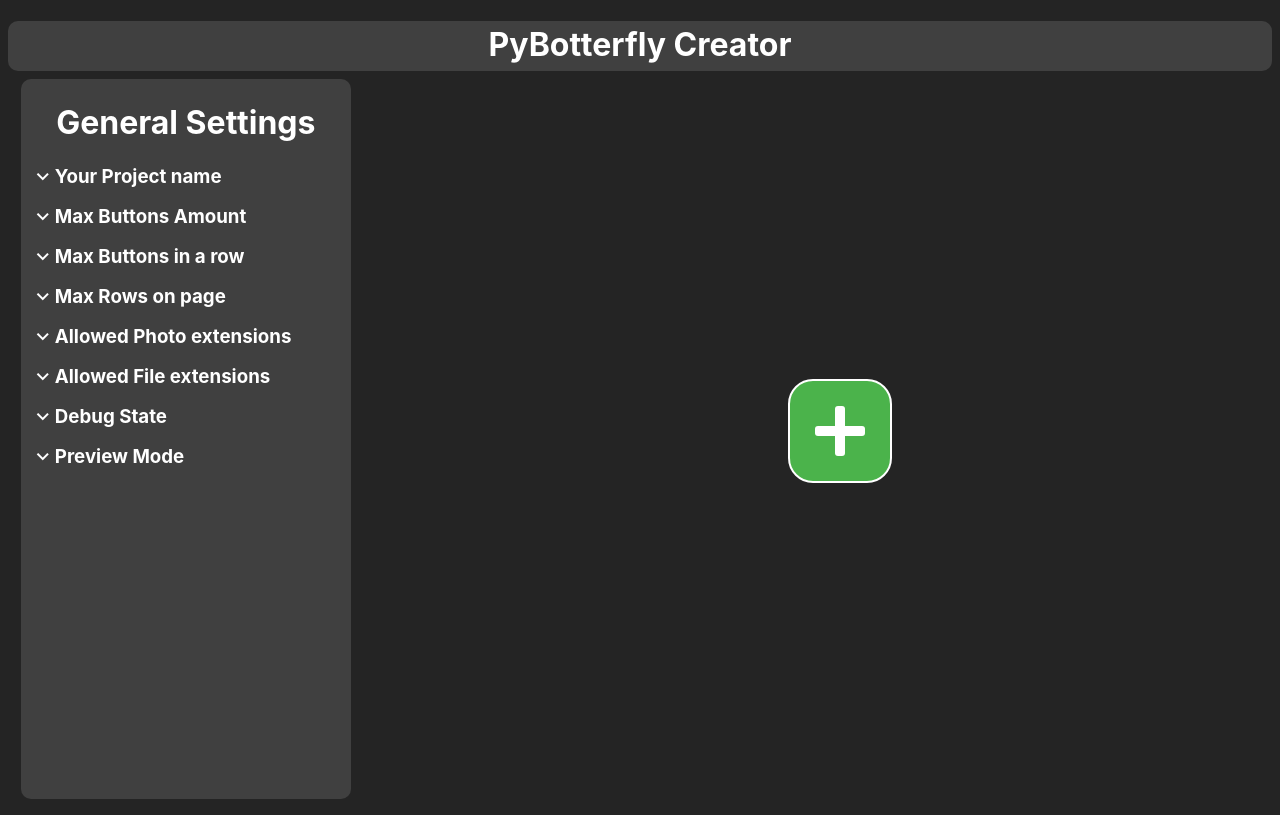
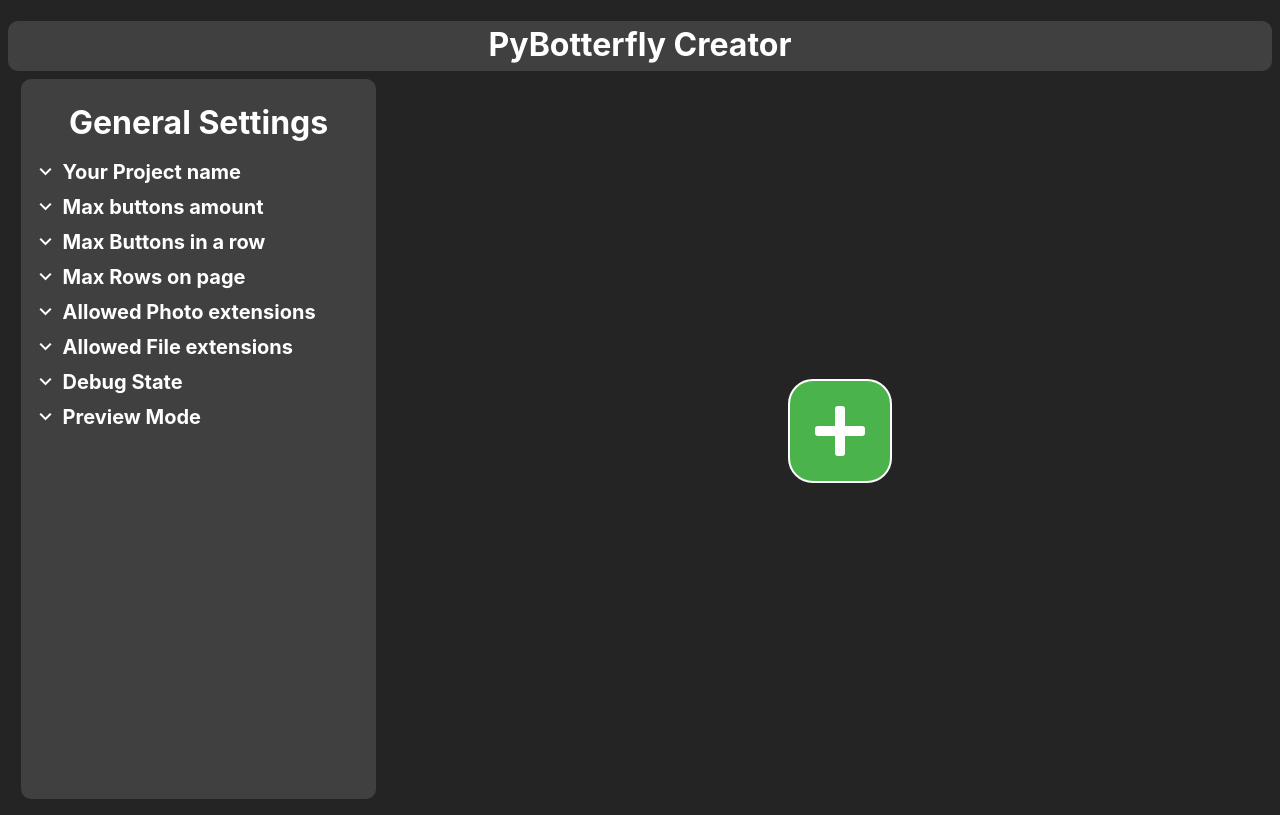
Before and after one commit to Ninzalo/PyBotterfly-web, a React (Vite) app: page / in a window 1280 px wide. Built offline with nearby package versions, Linux system fonts and the light colour scheme.

Commit message:
feat(leftsidebar): edit DropDown menus

```diff
--- a/src/components/Sidebar.css
+++ b/src/components/Sidebar.css
@@ -10,6 +10,7 @@
   min-height: 90vh;
 
   margin: 1vh 1vw;
+  padding: 0 1vw;
 
   display: flex;
   flex-direction: column;
--- /dev/null
+++ b/src/components/dropdownmenu/DropDownMenu.css
@@ -0,0 +1,73 @@
+.dropdown-menu {
+  margin: 0;
+  margin-bottom: 5px;
+  padding: 0;
+  padding-right: 10px;
+
+  width: calc(100% - 10px);
+  height: auto;
+
+  display: flex;
+  flex-direction: column;
+}
+
+.dropdown-menu > .dropdown-menu-preview {
+  display: flex;
+  flex-direction: row;
+  justify-content: start;
+  align-items: center;
+
+  margin: 0;
+  padding: 0;
+
+  width: 100%;
+  height: auto;
+}
+
+.dropdown-menu > .dropdown-menu-preview > .dropdown-menu-preview-expand {
+  /* background-color: black; */
+  display: flex;
+  flex-direction: row;
+  justify-content: start;
+  align-items: center;
+
+  margin: 0;
+  padding: 0;
+  width: auto;
+}
+
+.dropdown-menu
+  > .dropdown-menu-preview
+  > .dropdown-menu-preview-expand
+  > .material-symbols-outlined {
+  margin: 0;
+  margin-right: 5px;
+  padding: 0;
+}
+
+.dropdown-menu
+  > .dropdown-menu-preview
+  > .dropdown-menu-preview-expand
+  > .dropdown-menu-title {
+  /* background-color: black; */
+  margin: 0;
+  margin-right: 10px;
+  padding: 0;
+  font-size: 1.25rem;
+  text-align: left;
+}
+
+.dropdown-menu > .dropdown-menu-preview > .dropdown-menu-title-element {
+  display: flex;
+  flex-direction: row;
+  justify-content: start;
+  align-items: center;
+  width: 100%;
+}
+
+.dropdown-menu > .dropdown-menu-content {
+  margin: 5px 0 5px 25px;
+
+  width: calc(100% - 25px);
+  height: 100%;
+}
--- /dev/null
+++ b/src/components/dropdownmenu/DropDownMenu.jsx
@@ -0,0 +1,30 @@
+import React from 'react'
+import './DropDownMenu.css'
+
+export default function DropDownMenu(props) {
+  const [isOpened, setIsOpened] = React.useState(props.defaultIsOpened || false)
+
+  function toggleIsOpened() {
+    setIsOpened((prev) => !prev)
+  }
+
+  return (
+    <div className='dropdown-menu'>
+      <div className='dropdown-menu-preview'>
+        <div
+          className='dropdown-menu-preview-expand clickable'
+          onClick={toggleIsOpened}
+        >
+          <span className='material-symbols-outlined'>
+            {isOpened ? 'expand_less' : 'expand_more'}
+          </span>
+          <h3 className='dropdown-menu-title'>{props.menuTitle}</h3>
+        </div>
+        {props.nameElement && (
+          <div className='dropdown-menu-title-element'>{props.nameElement}</div>
+        )}
+      </div>
+      {isOpened && <div className='dropdown-menu-content'>{props.content}</div>}
+    </div>
+  )
+}
--- a/src/components/leftsidebar/AllowedFileExtensionsContainer.jsx
+++ b/src/components/leftsidebar/AllowedFileExtensionsContainer.jsx
@@ -1,14 +1,8 @@
 import React from 'react'
-import DropDownItem from './DropDownItem'
+import DropDownMenu from '../dropdownmenu/DropDownMenu'
 import AllowedItem from '../AllowedItem'
 
 export default function AllowedFileExtensionsContainer(props) {
-  const [itemOpened, setItemOpened] = React.useState(false)
-
-  function toggleOpened() {
-    setItemOpened((prevState) => !prevState)
-  }
-
   const handleEnterPress = (key) => {
     if (key.code === 'Enter') {
       props.fileExtensionsFuncs.addFileExtension(
@@ -27,17 +21,9 @@ export default function AllowedFileExtensionsContainer(props) {
     />
   ))
 
-  return (
+  const allowedFileExtensionsEl = (
     <div className='allowed-file-extensions-container'>
-      <DropDownItem
-        dropDownArrow={props.dropDownArrow}
-        toggleItem={toggleOpened}
-        isItemCurrentOpened={itemOpened}
-        dropDownItemName='Allowed File extensions'
-      />
-
-      {itemOpened && extensions}
-      {itemOpened && (
+      {extensions}
       <div className='add-extension'>
         <input
           type='text'
@@ -58,7 +44,13 @@ export default function AllowedFileExtensionsContainer(props) {
           done
         </span>
       </div>
-      )}
     </div>
   )
+
+  return (
+    <DropDownMenu
+      menuTitle='Allowed File extensions'
+      content={allowedFileExtensionsEl}
+    />
+  )
 }
--- a/src/components/leftsidebar/AllowedPhotoExtensionsContainer.jsx
+++ b/src/components/leftsidebar/AllowedPhotoExtensionsContainer.jsx
@@ -1,14 +1,8 @@
 import React from 'react'
-import DropDownItem from './DropDownItem'
+import DropDownMenu from '../dropdownmenu/DropDownMenu'
 import AllowedItem from '../AllowedItem'
 
 export default function AllowedPhotoExtensionsContainer(props) {
-  const [itemOpened, setItemOpened] = React.useState(false)
-
-  function toggleOpened() {
-    setItemOpened((prevState) => !prevState)
-  }
-
   const handleEnterPress = (key) => {
     if (key.code === 'Enter') {
       props.photoExtensionsFuncs.addPhotoExtension(
@@ -27,17 +21,9 @@ export default function AllowedPhotoExtensionsContainer(props) {
     />
   ))
 
-  return (
+  const allowedPhotoExtensionsEl = (
     <div className='allowed-photo-extensions-container'>
-      <DropDownItem
-        dropDownArrow={props.dropDownArrow}
-        toggleItem={toggleOpened}
-        isItemCurrentOpened={itemOpened}
-        dropDownItemName='Allowed Photo extensions'
-      />
-
-      {itemOpened && extensions}
-      {itemOpened && (
+      {extensions}
       <div className='add-extension'>
         <input
           type='text'
@@ -58,7 +44,13 @@ export default function AllowedPhotoExtensionsContainer(props) {
           done
         </span>
       </div>
-      )}
     </div>
   )
+
+  return (
+    <DropDownMenu
+      menuTitle='Allowed Photo extensions'
+      content={allowedPhotoExtensionsEl}
+    />
+  )
 }
--- a/src/components/leftsidebar/DebugStateContainer.jsx
+++ b/src/components/leftsidebar/DebugStateContainer.jsx
@@ -1,28 +1,16 @@
 import React from 'react'
-import DropDownItem from './DropDownItem'
+import DropDownMenu from '../dropdownmenu/DropDownMenu'
 import Switch from '../switch/Switch'
 
 export default function DebugStateContainer(props) {
-  const [itemOpened, setItemOpened] = React.useState(false)
-
-  function toggleOpened() {
-    setItemOpened((prevState) => !prevState)
-  }
-
-  return (
+  const debugStateEl = (
     <div className='debug-state-container'>
-      <DropDownItem
-        dropDownArrow={props.dropDownArrow}
-        toggleItem={toggleOpened}
-        isItemCurrentOpened={itemOpened}
-        dropDownItemName='Debug State'
+      <Switch
+        toggleSwitch={props.debugStateFuncs.toggleDebugState}
+        switchState={props.debugStateFuncs.debugState}
       />
-      {itemOpened && (
-        <Switch
-          toggleSwitch={props.debugStateFuncs.toggleDebugState}
-          switchState={props.debugStateFuncs.debugState}
-        />
-      )}
     </div>
   )
+
+  return <DropDownMenu menuTitle='Debug State' content={debugStateEl} />
 }
--- a/src/components/leftsidebar/LeftSidebar.jsx
+++ b/src/components/leftsidebar/LeftSidebar.jsx
@@ -13,39 +13,27 @@ export default function LeftSidebar(props) {
   return (
     <div className='sidebar left-sidebar'>
       <h1>General Settings</h1>
-      <ProjectNameContainer
-        dropDownArrow={props.dropDownArrow}
-        projectNameFuncs={props.projectNameFuncs}
-      />
+      <ProjectNameContainer projectNameFuncs={props.projectNameFuncs} />
       <MaxButtonsAmountContainer
-        dropDownArrow={props.dropDownArrow}
         maxButtonsAmountFuncs={props.maxButtonsAmountFuncs}
       />
       <MaxButtonsInRowContainer
-        dropDownArrow={props.dropDownArrow}
         maxButtonsInRowFuncs={props.maxButtonsInRowFuncs}
       />
-      <MaxRowsContainer
-        dropDownArrow={props.dropDownArrow}
-        maxRowsFuncs={props.maxRowsFuncs}
-      />
+      <MaxRowsContainer maxRowsFuncs={props.maxRowsFuncs} />
       <AllowedPhotoExtensionsContainer
-        dropDownArrow={props.dropDownArrow}
         photoExtensionsFuncs={props.photoExtensionsFuncs}
       />
       <AllowedFileExtensionsContainer
-        dropDownArrow={props.dropDownArrow}
         fileExtensionsFuncs={props.fileExtensionsFuncs}
       />
-      <DebugStateContainer
-        dropDownArrow={props.dropDownArrow}
-        debugStateFuncs={props.debugStateFuncs}
-      />
-      <PreviewModeContainer
-        dropDownArrow={props.dropDownArrow}
-        previewModeFuncs={props.previewModeFuncs}
-      />
+      <DebugStateContainer debugStateFuncs={props.debugStateFuncs} />
+      <PreviewModeContainer previewModeFuncs={props.previewModeFuncs} />
+
       <div className='empty-bottom-space'></div>
     </div>
   )
 }
+
+//
+//
--- a/src/components/leftsidebar/MaxButtonsAmountComponent.jsx
+++ b/src/components/leftsidebar/MaxButtonsAmountComponent.jsx
@@ -1,23 +1,10 @@
 import React from 'react'
-import DropDownItem from './DropDownItem'
+import DropDownMenu from '../dropdownmenu/DropDownMenu'
 import { defaultValues } from '../../DefaultValues'
 
 export default function MaxButtonsAmountContainer(props) {
-  const [itemOpened, setItemOpened] = React.useState(false)
-
-  function toggleOpened() {
-    setItemOpened((prevState) => !prevState)
-  }
-
-  return (
+  const maxButtonsAmountEl = (
     <div className='max-buttons-amount'>
-      <DropDownItem
-        dropDownArrow={props.dropDownArrow}
-        toggleItem={toggleOpened}
-        isItemCurrentOpened={itemOpened}
-        dropDownItemName='Max Buttons Amount'
-      />
-      {itemOpened && (
       <div className='counter'>
         <div
           className={`circle clickable ${
@@ -42,7 +29,10 @@ export default function MaxButtonsAmountContainer(props) {
           +
         </div>
       </div>
-      )}
     </div>
   )
+
+  return (
+    <DropDownMenu menuTitle='Max buttons amount' content={maxButtonsAmountEl} />
+  )
 }
--- a/src/components/leftsidebar/MaxButtonsInRowContainer.jsx
+++ b/src/components/leftsidebar/MaxButtonsInRowContainer.jsx
@@ -1,23 +1,10 @@
 import React from 'react'
-import DropDownItem from './DropDownItem'
+import DropDownMenu from '../dropdownmenu/DropDownMenu'
 import { defaultValues } from '../../DefaultValues'
 
 export default function MaxButtonsInRowContainer(props) {
-  const [itemOpened, setItemOpened] = React.useState(false)
-
-  function toggleOpened() {
-    setItemOpened((prevState) => !prevState)
-  }
-
-  return (
+  const maxButtonsInRowEl = (
     <div className='max-buttons-in-row'>
-      <DropDownItem
-        dropDownArrow={props.dropDownArrow}
-        toggleItem={toggleOpened}
-        isItemCurrentOpened={itemOpened}
-        dropDownItemName='Max Buttons in a row'
-      />
-      {itemOpened && (
       <div className='counter'>
         <div
           className={`circle clickable ${
@@ -42,7 +29,12 @@ export default function MaxButtonsInRowContainer(props) {
           +
         </div>
       </div>
-      )}
     </div>
   )
+  return (
+    <DropDownMenu
+      menuTitle='Max Buttons in a row'
+      content={maxButtonsInRowEl}
+    />
+  )
 }
--- a/src/components/leftsidebar/MaxRowsContainer.jsx
+++ b/src/components/leftsidebar/MaxRowsContainer.jsx
@@ -1,24 +1,10 @@
 import React from 'react'
-import DropDownItem from './DropDownItem'
+import DropDownMenu from '../dropdownmenu/DropDownMenu'
 import { defaultValues } from '../../DefaultValues'
 
 export default function MaxRowsContainer(props) {
-  const [itemOpened, setItemOpened] = React.useState(false)
-
-  function toggleOpened() {
-    setItemOpened((prevState) => !prevState)
-  }
-
-  return (
+  const maxRowsEl = (
     <div className='max-rows-container'>
-      <DropDownItem
-        dropDownArrow={props.dropDownArrow}
-        toggleItem={toggleOpened}
-        isItemCurrentOpened={itemOpened}
-        dropDownItemName='Max Rows on page'
-      />
-
-      {itemOpened && (
       <div className='counter'>
         <div
           className={`circle clickable ${
@@ -42,7 +28,8 @@ export default function MaxRowsContainer(props) {
           +
         </div>
       </div>
-      )}
     </div>
   )
+
+  return <DropDownMenu menuTitle='Max Rows on page' content={maxRowsEl} />
 }
--- a/src/components/leftsidebar/PreviewModeContainer.jsx
+++ b/src/components/leftsidebar/PreviewModeContainer.jsx
@@ -1,28 +1,16 @@
 import React from 'react'
-import DropDownItem from './DropDownItem'
+import DropDownMenu from '../dropdownmenu/DropDownMenu'
 import Switch from '../switch/Switch'
 
 export default function PreviewModeContainer(props) {
-  const [itemOpened, setItemOpened] = React.useState(false)
-
-  function toggleOpened() {
-    setItemOpened((prevState) => !prevState)
-  }
-
-  return (
-    <div>
-      <DropDownItem
-        dropDownArrow={props.dropDownArrow}
-        toggleItem={toggleOpened}
-        isItemCurrentOpened={itemOpened}
-        dropDownItemName='Preview Mode'
+  const previewModeEl = (
+    <div className='preview-mode-container'>
+      <Switch
+        toggleSwitch={props.previewModeFuncs.togglePreviewMode}
+        switchState={props.previewModeFuncs.previewMode}
       />
-      {itemOpened && (
-        <Switch
-          toggleSwitch={props.previewModeFuncs.togglePreviewMode}
-          switchState={props.previewModeFuncs.previewMode}
-        />
-      )}
     </div>
   )
+
+  return <DropDownMenu menuTitle='Preview Mode' content={previewModeEl} />
 }
--- a/src/components/leftsidebar/ProjectNameContainer.jsx
+++ b/src/components/leftsidebar/ProjectNameContainer.jsx
@@ -1,22 +1,9 @@
 import React from 'react'
-import DropDownItem from './DropDownItem'
+import DropDownMenu from '../dropdownmenu/DropDownMenu'
 
 export default function ProjectNameContainer(props) {
-  const [isProjectNameOpened, setIsProjectNameOpened] = React.useState(false)
-
-  function toggleProjectName() {
-    setIsProjectNameOpened((prevState) => !prevState)
-  }
-
-  return (
+  const inputProjectNameEl = (
     <div className='project-name-container'>
-      <DropDownItem
-        dropDownArrow={props.dropDownArrow}
-        toggleItem={toggleProjectName}
-        isItemCurrentOpened={isProjectNameOpened}
-        dropDownItemName='Your Project name'
-      />
-      {isProjectNameOpened && (
       <input
         type='text'
         placeholder='Project Name'
@@ -24,7 +11,10 @@ export default function ProjectNameContainer(props) {
         onChange={props.projectNameFuncs.onChangeProjectName}
         value={props.projectNameFuncs.projectName}
       />
-      )}
     </div>
   )
+
+  return (
+    <DropDownMenu menuTitle='Your Project name' content={inputProjectNameEl} />
+  )
 }
```
Lines whose indentation alone changed are shown as unchanged.
